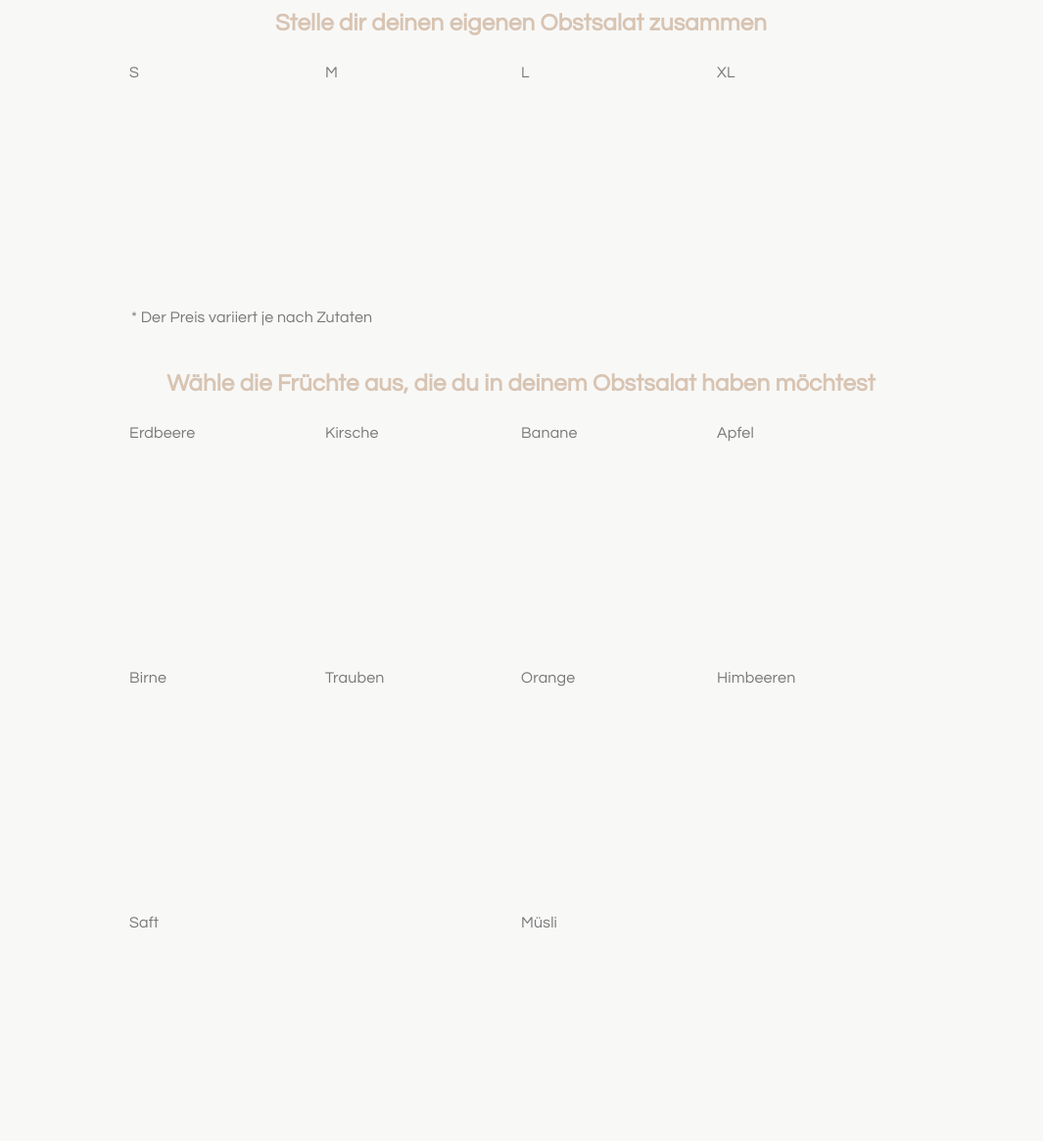
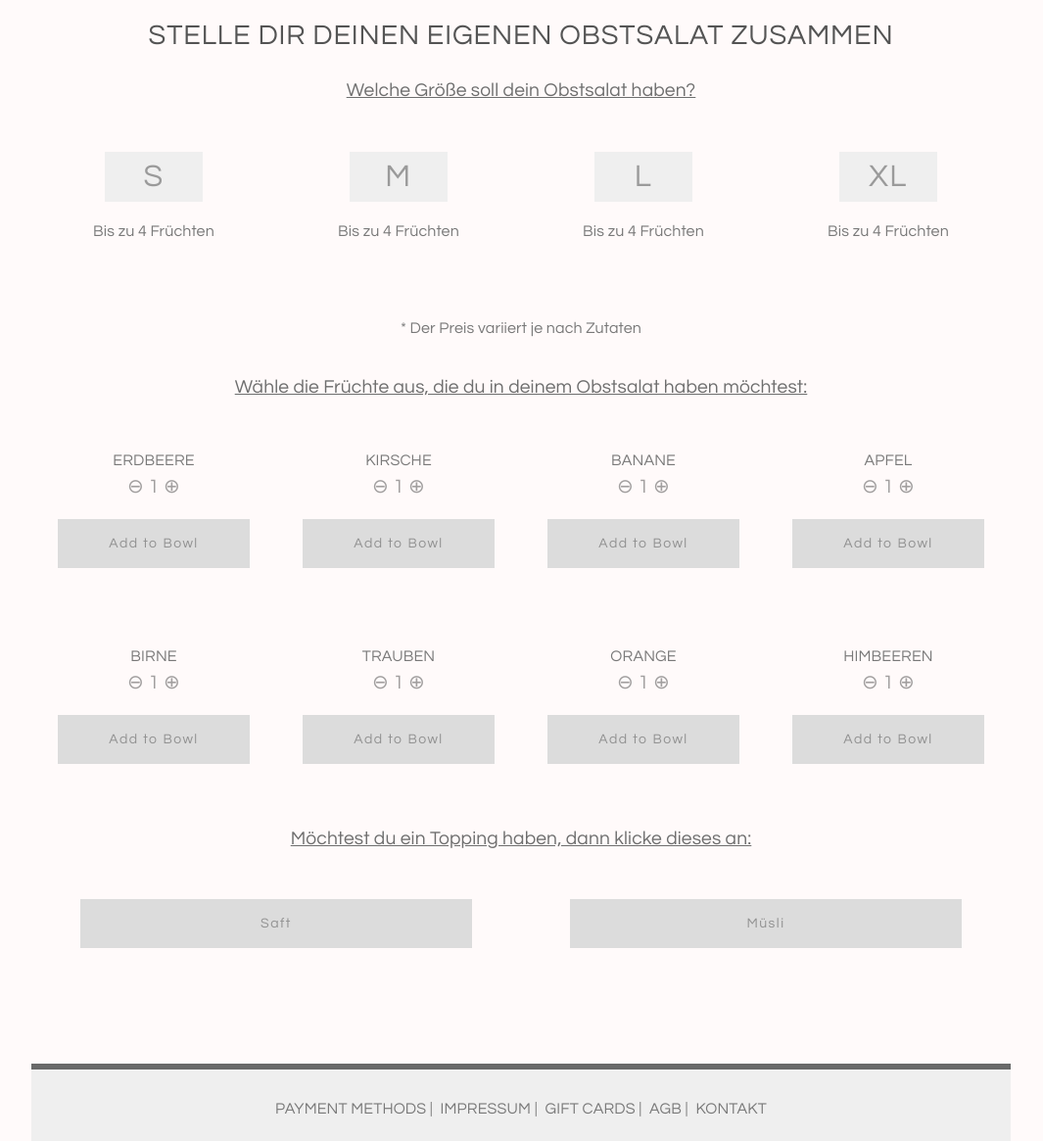
Before and after one commit to SaskiaHFU/SaskiaHFU, a plain HTML site: page Aufgabe7/index.html in a window 1280 px wide. Shown: the part 64-1229 px from the top of the page at 98% size, without its empty margins (108-1173 px from the left). Before the commit the page ends 1018 px from the top, so only its background shows below. Drawn offline with Linux system fonts and the light colour scheme.

Commit message:
HTML gebaut

```diff
--- a/Aufgabe7/index.html
+++ b/Aufgabe7/index.html
@@ -20,8 +20,9 @@
                     <img src="logo2.jpg" alt="Logo" />
                 </a>
                 <ul>
-                    <li ><a href="warenkorb.html" class="visited">Warenkorb</a><i>|</i></li>
-                    <li><a href="mein_account.html" >Account</a><i>|</i></li>
+                    <li ><a href="index.html" class="visited">Startseite</a><i>|</i></li>
+                    <li ><a href="warenkorb.html">Warenkorb</a><i>|</i></li>
+                    <li><a href="mein_account.html">Account</a><i>|</i></li>
                 </ul>
                 </div>
             </div>
@@ -44,6 +45,7 @@
 
                     <div class="mobile-nav-content clearfix">
                         <ul>
+                            <li ><a href="index.html" class="visited">Startseite</a><i>|</i></li>
                             <li ><a href="warenkorb.html" class="visited">Warenkorb</a><i>|</i></li>
                             <li><a href="mein_account.html" >Account</a><i>|</i></li>
 
@@ -59,85 +61,144 @@
 
 <!--Main-->
 
-    <div class="container" id="like-bereich">
-        <h2>Stelle dir deinen eigenen Obstsalat zusammen</h2>
+    <div class="container" id="order">
+        <h1>Stelle dir deinen eigenen Obstsalat zusammen</h1>
 
             <div class="row">
-
+                <h2>Welche Größe soll dein Obstsalat haben?</h2>
                 <div class="col-1">
-                    <div> S </div>
+                    <button class="size"> S </button>
+                    <p>Bis zu 4 Früchten</p>
                 </div>
 
                 <div class="col-1">
-                    <div> M </div>
+                    <button class="size"> M </button>
+                    <p>Bis zu 4 Früchten</p>
                 </div>
 
                 <div class="col-1">
-                    <div> L </div>
+                    <button class="size"> L </button>
+                    <p>Bis zu 4 Früchten</p>
                 </div>
 
                 <div class="col-1">
-                    <div> XL </div>
+                    <button class="size"> XL </button>
+                    <p>Bis zu 4 Früchten</p>
                 </div>
 
                 <p>* Der Preis variiert je nach Zutaten </p>
 
             </div>
 
-            <div class="container" id="like-bereich">
-                <h2>Wähle die Früchte aus, die du in deinem Obstsalat haben möchtest</h2>
+            <div class="container" id="order">
+                <h2>Wähle die Früchte aus, die du in deinem Obstsalat haben möchtest:</h2>
 
                 <div class="row">
 
                     <div class="col-1">
-                        <div> Erdbeere </div>
+
+                        <div class="obst"> Erdbeere </div>
+                        <span class="reduce-icon"> &ominus; </span>
+                        <span class="count"> 1 </span>
+                        <span class="add-icon"> &oplus; </span>
+                        <p><button class="add">Add to Bowl</button></p>
+
                     </div>
 
                     <div class="col-1">
-                        <div> Kirsche </div>
+                        <div class="obst"> Kirsche </div>
+                        <span class="reduce-icon"> &ominus; </span>
+                        <span class="count"> 1 </span>
+                        <span class="add-icon"> &oplus; </span>
+                        <p><button class="add">Add to Bowl</button></p>
                     </div>
 
                     <div class="col-1">
-                        <div> Banane </div>
+                        <div class="obst"> Banane </div>
+                        <span class="reduce-icon"> &ominus; </span>
+                        <span class="count"> 1 </span>
+                        <span class="add-icon"> &oplus; </span>
+                        <p><button class="add">Add to Bowl</button></p>
                     </div>
 
                     <div class="col-1">
-                        <div> Apfel </div>
+                        <div class="obst"> Apfel </div>
+                        <span class="reduce-icon"> &ominus; </span>
+                        <span class="count"> 1 </span>
+                        <span class="add-icon"> &oplus; </span>
+                        <p><button class="add">Add to Bowl</button></p>
                     </div>
 
             </div>
-            <div class="container" id="like-bereich">
+            <div class="container" id="order">
 
                 <div class="row">
 
                     <div class="col-1">
-                        <div> Birne </div>
+                        <div class="obst"> Birne </div>
+                        <span class="reduce-icon"> &ominus; </span>
+                        <span class="count"> 1 </span>
+                        <span class="add-icon"> &oplus; </span>
+                        <p><button class="add">Add to Bowl</button></p>
                     </div>
 
                     <div class="col-1">
-                        <div> Trauben </div>
+                        <div class="obst"> Trauben </div>
+                        <span class="reduce-icon"> &ominus; </span>
+                        <span class="count"> 1 </span>
+                        <span class="add-icon"> &oplus; </span>
+                        <p><button class="add">Add to Bowl</button></p>
                     </div>
 
                     <div class="col-1">
-                        <div> Orange </div>
+                        <div class="obst"> Orange </div>
+                        <span class="reduce-icon"> &ominus; </span>
+                        <span class="count"> 1 </span>
+                        <span class="add-icon"> &oplus; </span>
+                        <p><button class="add">Add to Bowl</button></p>
                     </div>
 
                     <div class="col-1">
-                        <div> Himbeeren </div>
+                        <div class="obst"> Himbeeren </div>
+                        <span class="reduce-icon"> &ominus; </span>
+                        <span class="count"> 1 </span>
+                        <span class="add-icon"> &oplus; </span>
+                        <p><button class="add">Add to Bowl</button></p>
                     </div>
             </div>
-            <div class="container" id="like-bereich">
-
+            <div class="container" id="order">
+                <h2>Möchtest du ein Topping haben, dann klicke dieses an:</h2>
                 <div class="row">
 
                     <div class="col-2">
-                        <div> Saft </div>
+                        <button id="topping-choice-juice"> Saft </button>
                     </div>
 
                     <div class="col-2">
-                        <div> Müsli </div>
+                        <button id="topping-choice-muesli"> Müsli </button>
                     </div>
 
             </div>
+            <div class="row" id="footer">
+                <div class="col-4">
+                    <ul>
+                        <li><a href=""> Payment Methods | </a></li>
+                        <li><a href=""> Impressum | </a></li>
+                        <li><a href=""> Gift Cards | </a></li>
+                        <li><a href=""> AGB | </a></li>
+                        <li><a href=""> Kontakt  </a></li>
+                    </ul>
+
+                </div>
+                <div class="col-4">
+                    <a href="mailto:saskia.naomi.schellhammer@hs-furtwangen.de" target="_blank">
+                        <img src="mailto_icon.png" alt="Mail Logo" class="icon-bottom" />
+                    </a>
+                    <a href="https://www.instagram.com/_abelaviagem/" target="_blank">
+                        <img src="instagram_icon.png" alt="Instagram Logo" class="icon-bottom" />
+                    </a>
+
+                </div>
+            </div>
 </body>
 </html>
--- a/Aufgabe7/stylesheet.css
+++ b/Aufgabe7/stylesheet.css
@@ -9,14 +9,13 @@ html, body {
 
 body {
     margin: 0;
-    background-color: #F8F8F7;
-    background-image: url("bg.png");
-    font-family: "Century Gothic", serif;
+    background-color: #FFFAFA;
+    font-family: "Century Gothic", sans-serif;
     line-height: 1.5;
     color: #797979;
     letter-spacing: 0.01em;
     font-size: 16px;
-    max-width: 800px;
+    max-width: 1000px;
     display: block;
     margin-left: auto;
     margin-right: auto;
@@ -35,40 +34,30 @@ a {
 }
 
 h1 {
-    color: #A97E78;
+    color: #545454;
     text-align: center;
     padding-top: 10px;
     margin-bottom: 20px;
-    animation-duration: 3s;
-    animation-name: slidein;
-}
+    font-weight: lighter;
+    text-transform: uppercase;
+    font-size: 1.8em;
+    letter-spacing: 0.03em;
 
-@keyframes slidein {
-    from {
-        margin-left: 100%;
-        width: 100%;
-    }
-
-    to {
-        margin-left: 0%;
-        width: 100%;
-    }
-}
-
-h1:hover {
-    color: #BEABA7;
-    transition: color 2s ease-in-out 0.1s;
 }
 
 h2 {
-    color: #D8C4B2;
+    color: #6E6E6E;
     text-align: center;
+    font-weight: lighter;
+    font-size: 1.2em;
+    text-decoration: underline;
 }
 
 h3 {
-    color: #D8C4B2;
+    color: #CCA387;
     text-align: center;
     padding-top: 2px;
+    font-weight: lighter;
 
 }
 /*---Navigation---*/
@@ -204,7 +193,7 @@ a:hover {
 
 a:active {
 
-    color: palevioletred;
+    color: #A0A598;
     text-decoration: none;
 }
 
@@ -231,11 +220,14 @@ display: block;
 
 .col-1 {
     width: 25%;
-    height: 250px;
+    height: 200px;
+    padding-top: 2em;
 }
 
 .col-2 {
     width: 50%;
+    height: 200px;
+    padding-top: 2em;
 
 
 }
@@ -247,51 +239,53 @@ display: block;
 
 /*---INDEX-BODY*/
 
-img {
-    display: block;
-    height: 70%;
-    width: 65%;
-    margin-left: auto;
-    margin-right: auto;
+.obst {
+    text-transform: uppercase;
+    height: auto;
+    width: auto;
+
 }
 
-img[alt="Colmar"] {
-    text-transform: uppercase;
+.add, #topping-choice-juice, #topping-choice-muesli {
+    background-color: #DCDCDC;
+    width: 80%;
+
 }
 
-video {
-    display: block;
-    height: auto;
-    width: 50%;
-    border: none;
-    margin-left: auto;
-    margin-right: auto;
+
+.add-icon, .reduce-icon, .count {
+    font-family: inherit;
+    font-style: normal;
+    vertical-align: bottom;
+    color: rgba(84,84,84,0.55);
+    font-size: 20px;
+    line-height: 1.5em;
 }
 
-#video-bereich , #image-bereich, #image-bereich2 #like-bereich {
+ #order {
     text-align: center;
-    background-color: #F8F8F7;
     height: auto;
 }
 
-audio {
-    display: block;
-    margin-right: auto;
-    margin-left: auto;
+button {
+    border: 0 none;
+    color: rgba(84,84,84,0.55);
+    font-size: .875rem;
+    height: 50px;
+    letter-spacing: 1.5px;
+    padding: 8px;
     width: 100%;
+    font-family: inherit;
 }
 
-#poem {
-    margin-left: auto;
-    margin-right: auto;
-    margin-bottom: 20%;
-    display: block;
-    border-color: #75464A;
-    border-style: solid;
-    padding: 0;
-    background-color: #F8F8F7;
-    text-align: center;
+.size {
+    color: rgba(84,84,84,0.55);
+    width: 40%;
+    height: 30%;
+    font-size: 2rem;
 }
+
+
 /*---BODY-KONTAKT---*/
 
 #kontakt-bereich {
@@ -338,39 +332,13 @@ audio {
         margin: 0 0 9px;
 }
 
-#contact {
 
-        font-size: 1.25rem;
-        letter-spacing: 1px;
-        line-height: 1.25;
-}
-
-button {
-        background-color: #42413f;
-        border: 0 none;
-        color: #fff;
-        font-size: .875rem;
-        height: 50px;
-        letter-spacing: 1.5px;
-        padding: 8px;
-        margin-bottom: 2em;
-        width: 100%;
-        font-family: inherit;
-}
-
-blockquote + h3 {
-        padding-top: 2em;
-
-}
 
 /*---Allgemein---*/
 
 ol,ul {
     list-style: none;
     text-align: center;
-}
-p + i {
-    text-transform: uppercase;
 }
 
 div h3 {
@@ -383,9 +351,6 @@ div h3 {
     text-transform: uppercase;
 }
 
-#zitat {
-    margin-top: 50px;
-}
 
 ul > li {
     list-style: none;
@@ -410,49 +375,27 @@ p {
     color: #BEABA7;
 }
 
-.traum {
-    color: rosybrown;
-    height: 10px;
-    width: 10px;
-}
-
-#poem > h2 {
-    padding: 0;
-}
-
-/*---BODY-ÜBERMICH---*/
-
-iframe {
-    display: block;
-    height: auto;
-    width: 60%;
-    border: none;
-    margin-right: auto;
-    margin-left: auto;
-    margin-bottom: 20%;
-    margin-top: 20%;
-}
-
 /*---BODY-FOOTER---*/
 
-#footer li {
-    padding-left: 10%;
-}
+
 #footer {
+    color: #868686;
     width: 100%;
     height: auto;
     font-size: 1.2rem;
     margin: 0 auto 30px;
     padding: 1em 0 1.7em 0em;
-    border-top: 8px solid black;
-    background-color: #ECE9E4;
+    border-top: 6px solid #696969;
+    background-color:#efefef;
 }
 
 #footer li {
 
-    display: block;
+    display: inline;
     margin-left: auto;
     margin-right: auto;
+    padding-left: 2px;
+    padding-right: 2px;
 
 }
 
@@ -463,6 +406,7 @@ iframe {
     margin-right: auto;
     display: block;
 }
+
 /*---MEDIA QUERIES---*/
 
 @media (max-width: 820px) {
```
Also changed, not shown: Aufgabe7/mein_account.html (+26 -4 lines).
